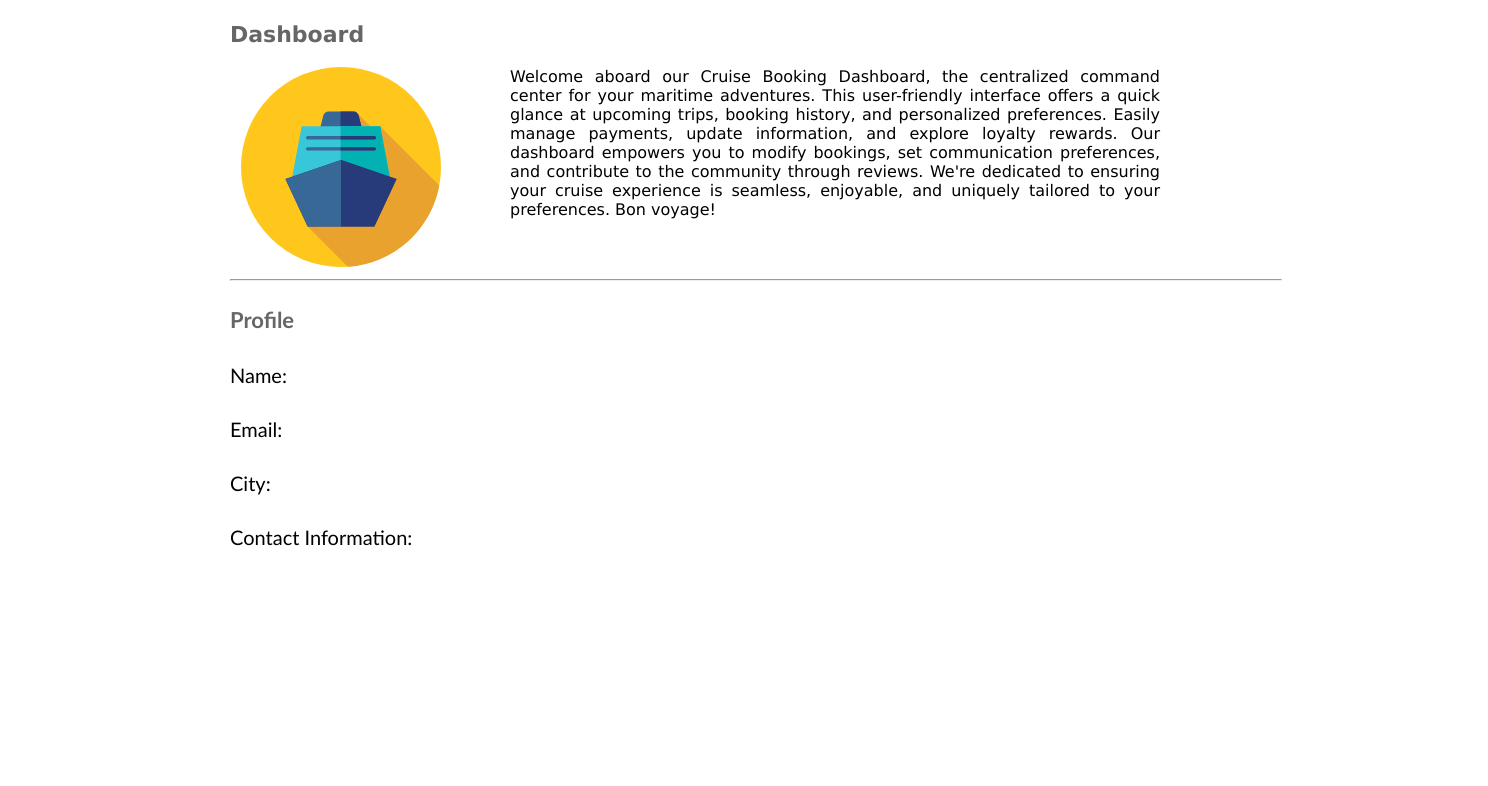
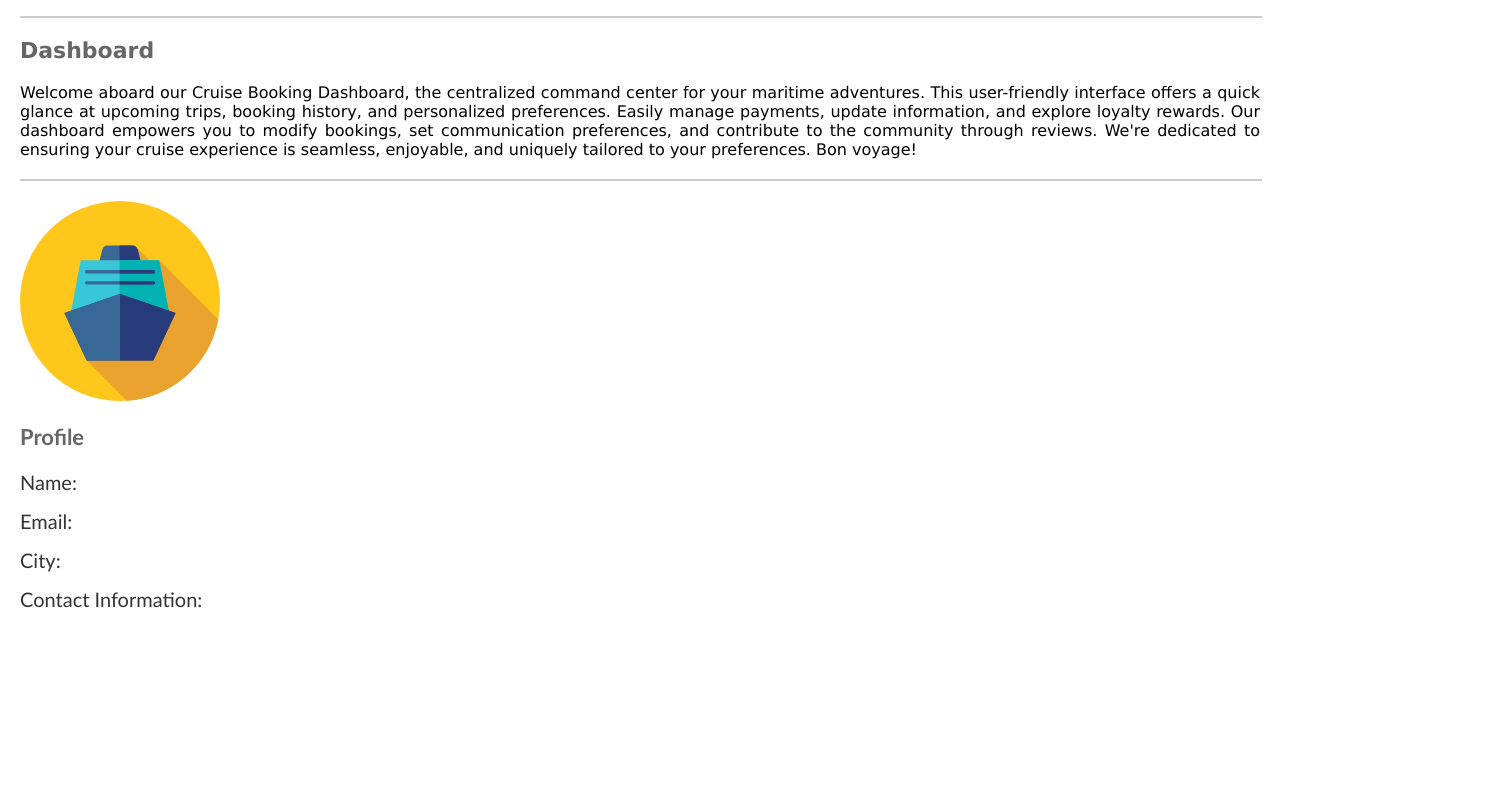
Before and after one commit to christianGil2/ITCC-33-Final-Project, a website: page public/userprofile.html in a window 1280 px wide. Shown: the part 211-997 px from the top of the page, 1488 px wide, since content can reach past the window. Drawn offline with Linux system fonts and the light colour scheme; no server answers.

Commit message:
update css

```diff
--- a/public/userprofile.css
+++ b/public/userprofile.css
@@ -2,13 +2,13 @@ body {
     display: flex;
     flex-direction: column;
     min-height: 170vh;
+    margin: 0;
 }
-
 
 .navigation-bar {
     position: absolute;
-  top: -1%;
-  left: -1%;
+    top: 0;
+    left: 0;
     background: #295196;
     color: white;
     display: flex;
@@ -16,10 +16,10 @@ body {
     justify-content: space-between;
     list-style-type: none;
     padding: 0;
-  width: 1495px;
+    width: 100%;
     height: 80px;
     font-size: 18px;
-  font-family: scandia-web, ui-sans-serif, system-ui, -apple-system,
+    font-family: "scandia-web", ui-sans-serif, system-ui, -apple-system,
         BlinkMacSystemFont, Segoe UI, Roboto, Helvetica Neue, Arial, Noto Sans,
         sans-serif, "Apple Color Emoji", "Segoe UI Emoji", Segoe UI Symbol,
         "Noto Color Emoji";
@@ -30,7 +30,7 @@ body {
   list-style-type: none;
   margin: 0;
   padding: 0;
-  margin-left: 350px;
+  margin-left: 50px;
 }
 
 .navigation-bar li {
@@ -48,52 +48,39 @@ body {
 }
 
 .profile-bar {
-  position: absolute;
-  top: 12%;
-  height: 620px;
-  width: 1480px;
+    position: relative;
+    margin-top: 80px;
+    padding: 20px;
     font-family: Arial, Helvetica, sans-serif;
 }
 
 .title {
-  position: absolute;
-  top: 1%;
-  left: 15%;
     font-size: 30px;
     color: #666;
-}
-
-.title h2 {
-  font-weight: 700;
+    margin-bottom: 20px;
 }
 
 .line1 {
-  position: absolute;
-  top: 70%;
-  width: 1050px;
+    width: 100%;
+    margin-top: 20px;
+    border: 1px solid #ccc;
 }
 
 .dashboard {
-  position: absolute;
-  top: 16%;
-  left: 15%;
     font-size: 18px;
     margin-top: 20px;
     font-family: Verdana, Geneva, Tahoma, sans-serif;
 }
 
 .dashboard p {
-  display: block;
-  margin-top: 15px;
-  width: 650px;
     text-align: justify;
     font-size: 16px;
-  margin-left: 280px;
 }
 
 .dashboard hr {
-  width: 1050px;
-  margin-top: 60px;
+    width: 100%;
+    margin-top: 20px;
+    border: 1px solid #ccc;
 }
 
 .dashboard h2 {
@@ -103,18 +90,9 @@ body {
 }
 
 .profile-info {
-  position: absolute;
-  top: 65%;
-  left: 15%;
     font-size: 20px;
     font-family: "Trebuchet MS", "Lucida Sans Unicode", "Lucida Grande",
         "Lucida Sans", Arial, sans-serif;
-}
-
-.profile-info label {
-  display: block;
-  margin-top: 30px;
-  margin-bottom: 15px;
 }
 
 .profile-info h2 {
@@ -123,20 +101,21 @@ body {
     font-size: 22px;
 }
 
-.profile-info input{
-    width: 300px;
-    height: 30px;
-    border: 2px solid rgb(200, 200, 200);
-    background-color: transparent;
-    border-radius: 20px;
+.profile-info label {
+    display: block;
+    margin-top: 15px;
+    color: #333;
+}
 
+.profile-info span {
+    display: block;
+    margin-top: 5px;
+    font-weight: bold;
+    color: #666;
 }
 
 .img1 {
-  position: absolute;
     margin-top: 20px;
-  top: 15%;
-  left: 1%;
 }
 
 footer {
```
Lines whose indentation alone changed are shown as unchanged.
